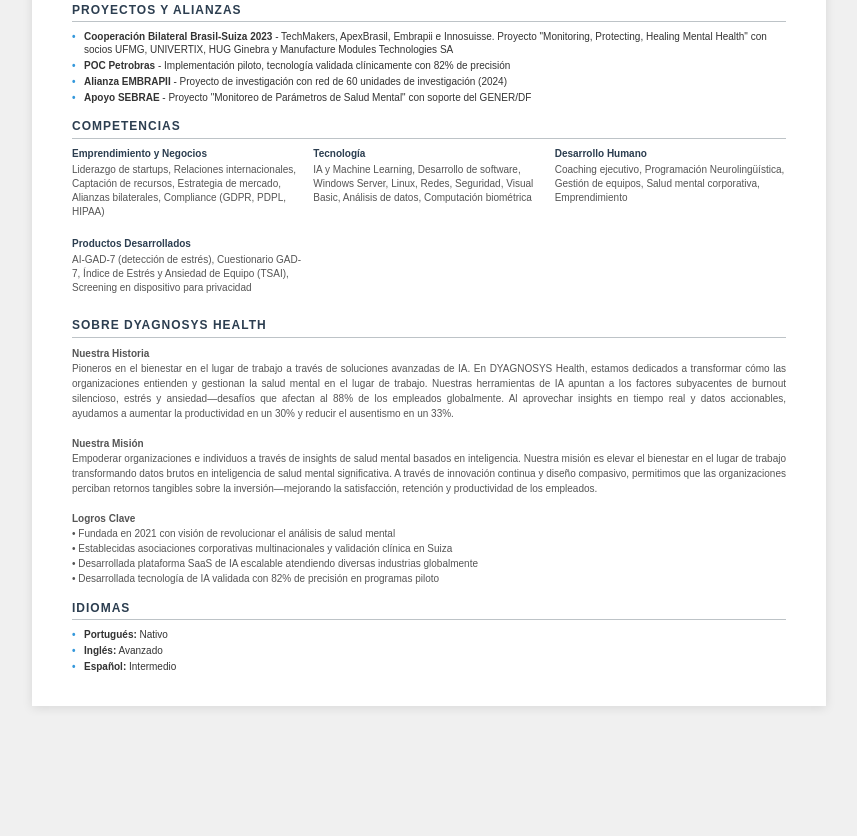
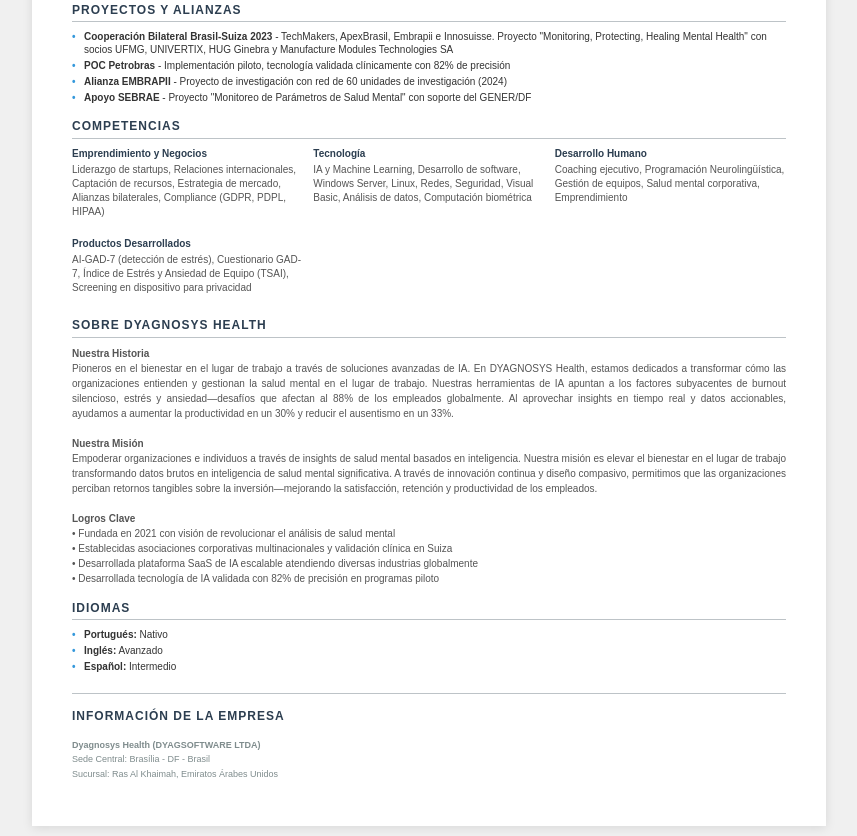
Before and after one commit to vitorcalvi/carlos-calvi-cv, a plain HTML site: page cv-es.html in a window 1280 px wide. Shown: the part 717-1553 px from the top of the page, without its empty margins (211-1068 px from the left). Before the commit the page ends 1433 px from the top, so only its background shows below. Drawn offline with Linux system fonts and the light colour scheme.

Commit message:
feat: add company info footer section
- Add Company Info section at bottom of each CV page
- Include Dyagnosys Health (DYAGSOFTWARE LTDA) company details
- List head office (Brasília, DF - Brazil)
- List branch office (Ras Al Khaimah, United Arab Emirates)
- Localized section titles for EN/PT/ES

```diff
--- a/cv-es.html
+++ b/cv-es.html
@@ -338,6 +338,15 @@
                 <li><strong>Español:</strong> Intermedio</li>
             </ul>
         </div>
+
+        <div class="section" style="margin-top: 20px; padding-top: 15px; border-top: 1px solid #bdc3c7;">
+            <div class="section-title" style="border-bottom: none; margin-bottom: 10px;">Información de la Empresa</div>
+            <div style="font-size: 9px; color: #7f8c8d; line-height: 1.6;">
+                <strong>Dyagnosys Health (DYAGSOFTWARE LTDA)</strong><br>
+                Sede Central: Brasília - DF - Brasil<br>
+                Sucursal: Ras Al Khaimah, Emiratos Árabes Unidos
+            </div>
+        </div>
     </div>
 </body>
 </html>
```
Also changed, not shown: cv-pt.html (+9 -0 lines), index.html (+9 -0 lines).
